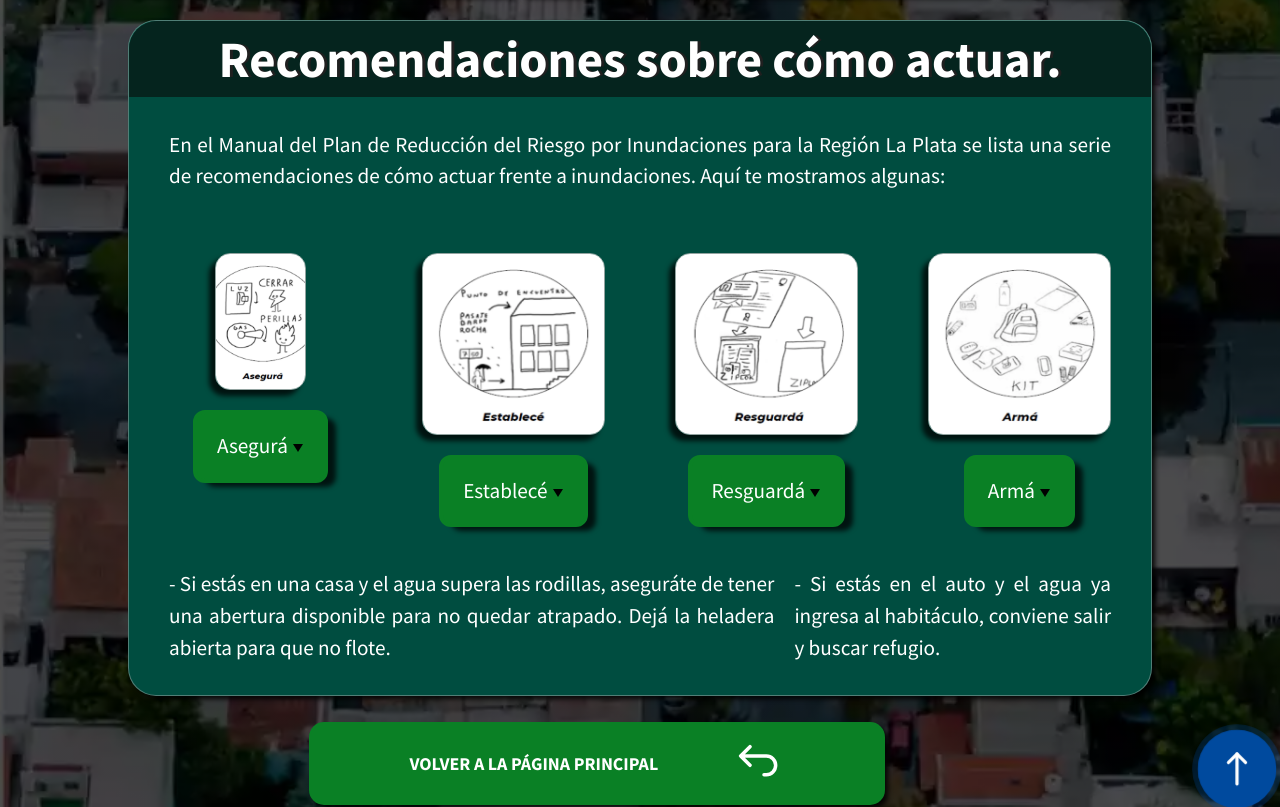
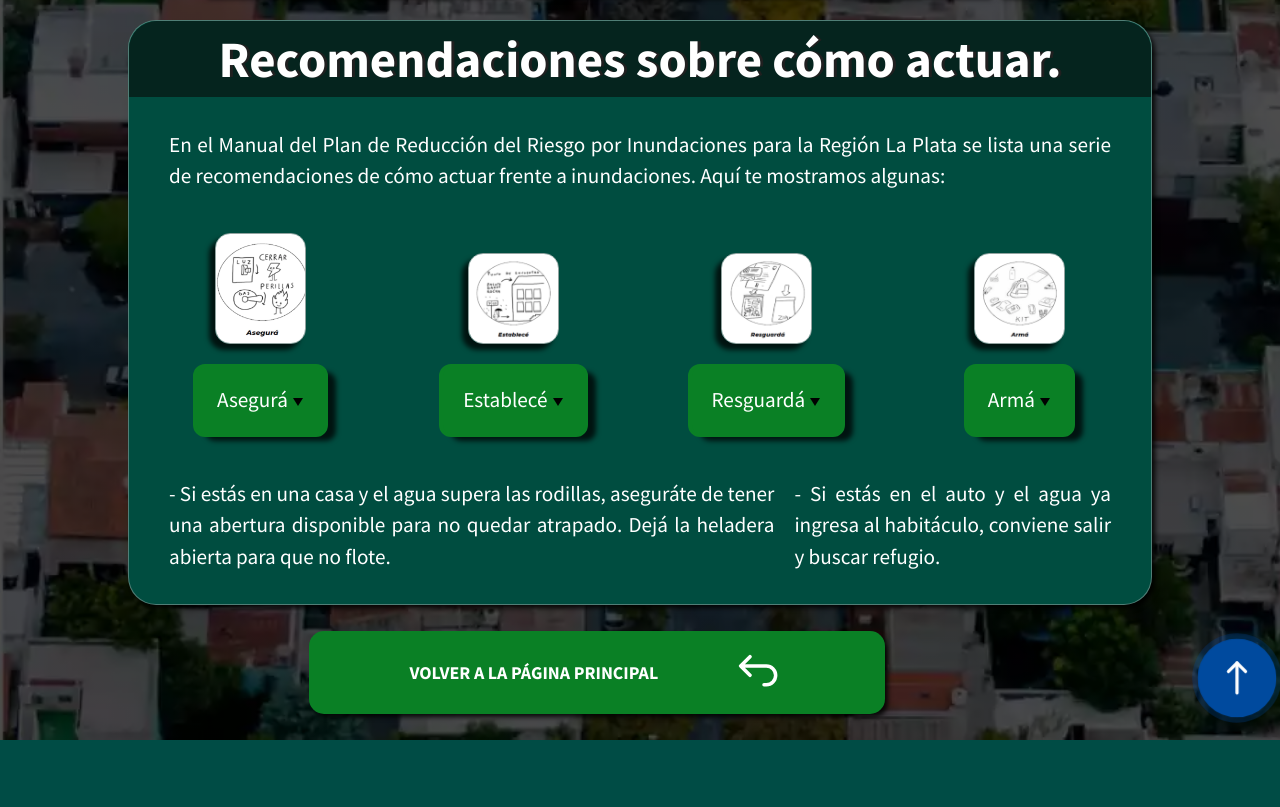
Before and after one commit to infosergio2020/eventos_pps_back_mock, a Flask app: page /recomendacion-como-actuar in a window 1280 px wide. Shown: the part 191-998 px from the top of the page. After the commit the page ends 931 px from the top, so only its background shows below. Run offline with Flask 2, Linux system fonts and the light colour scheme; style sheets or scripts are compiled from the project's sources.

Commit message:
recomendaciones de como actuar

```diff
--- a/static/scss/generics/_grid.scss
+++ b/static/scss/generics/_grid.scss
@@ -30,6 +30,11 @@
     grid-template-columns: repeat(2, 1fr);
     column-gap: 7rem;
   }
+  .grid__image img{
+        display: flex;
+        flex-direction: column;
+        justify-content: center;
+  }
 }
 .grid__image {
   position: relative;
@@ -56,6 +61,7 @@
 }
 .grid__image img {
   object-fit: cover;
+  width: 50%;
   border-radius: 1.5rem;
   border: 1.5px solid #bbbbbbc7;
   -webkit-box-shadow: -6px 6px 5px 0px rgba(0, 0, 0, 0.75);
--- a/templates/recomendacion-como-actuar.html
+++ b/templates/recomendacion-como-actuar.html
@@ -33,8 +33,8 @@
 
 
       <!-- elemento 1 -->
-      <div class="grid__image small mg-top">
-        <img role="img" width="50%" height="50%" src="{{url_for('static', filename = 'img/afiches/quehacer-Imagen1.webp')}}" alt="Imagen de asegurá.">
+      <div class="grid__image">
+        <img aria-label="imagen de un dibujo 1." role="img" width="100%" height="100%" src="{{url_for('static', filename = 'img/afiches/quehacer-Imagen1.webp')}}" alt="Imagen de asegurá.">
 
         <!-- componente 1 -->
         <div class="accordion">
@@ -69,8 +69,8 @@
       </div>
 
       <!-- elemento 2 -->
-      <div class="grid__image small mg-top">
-        <img  role="img" width="100%" height="100%"src="{{url_for('static', filename = 'img/afiches/quehacer-Imagen2.webp')}}" alt="Imagen de establecé.">
+      <div class="grid__image mg-top">
+        <img aria-label="imagen de un dibujo 1."  role="img" width="100%" height="100%"src="{{url_for('static', filename = 'img/afiches/quehacer-Imagen2.webp')}}" alt="Imagen de establecé.">
         <!-- componente 2 -->
         <div class="accordion">
 
@@ -102,8 +102,8 @@
         </div>
       </div>
       <!-- elemento 3 -->
-      <div class="grid__image small mg-top">
-        <img  role="img" width="100%" height="100%"src="{{url_for('static', filename = 'img/afiches/quehacer-Imagen3.webp')}}" alt="Imagen de Resguardá.">
+      <div class="grid__image mg-top">
+        <img aria-label="imagen de un dibujo 1."  role="img" width="100%" height="100%"src="{{url_for('static', filename = 'img/afiches/quehacer-Imagen3.webp')}}" alt="Imagen de Resguardá.">
         <!-- componente 3 -->
         <div class="accordion">
 
@@ -132,8 +132,8 @@
         </div>
       </div>
       <!-- elemento 4 -->
-      <div class="grid__image small mg-top">
-        <img  role="img" width="100%" height="100%"src="{{url_for('static', filename = 'img/afiches/quehacer-Imagen4.webp')}}" alt="Imagen de armá.">
+      <div class="grid__image mg-top">
+        <img aria-label="imagen de un dibujo 1."  role="img" width="100%" height="100%"src="{{url_for('static', filename = 'img/afiches/quehacer-Imagen4.webp')}}" alt="Imagen de armá.">
         <!-- componente 4 -->
         <div class="accordion">
 
```
Also changed, not shown: static/css/main.css, 1 other file.
